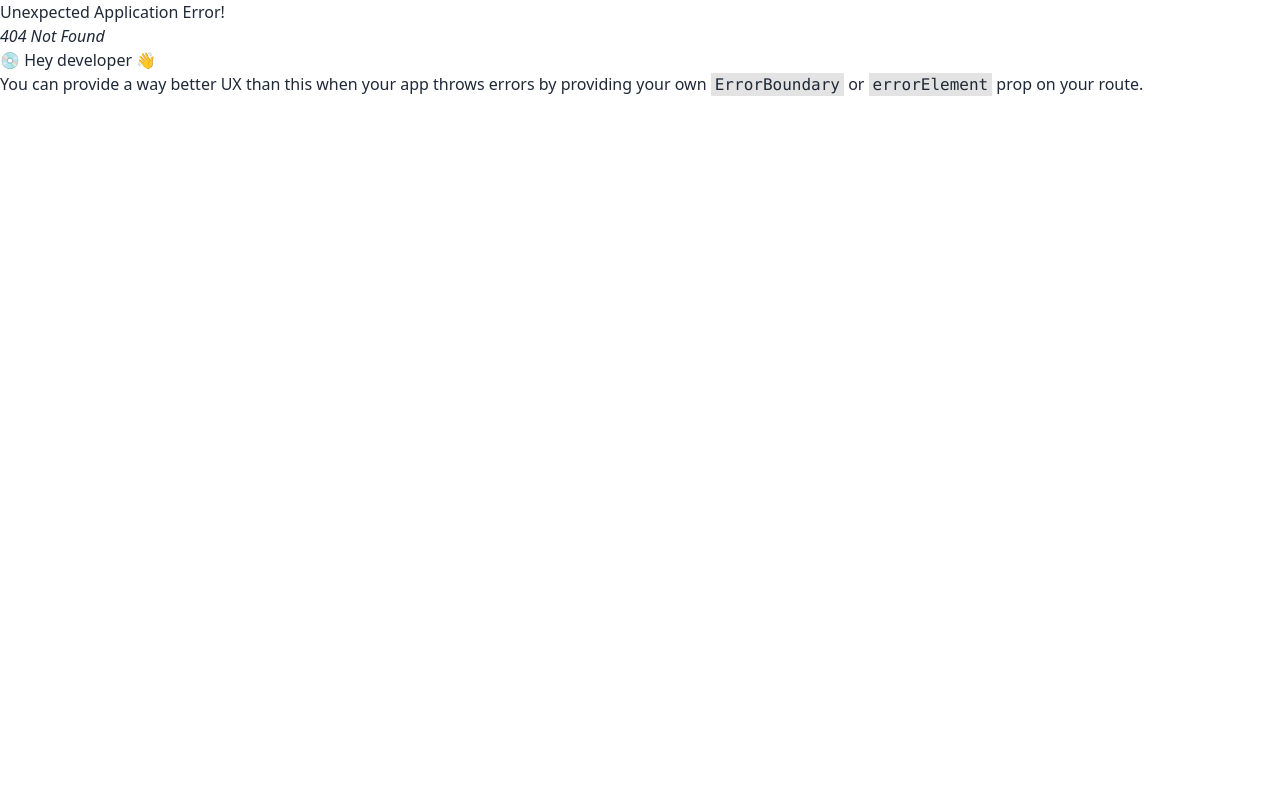
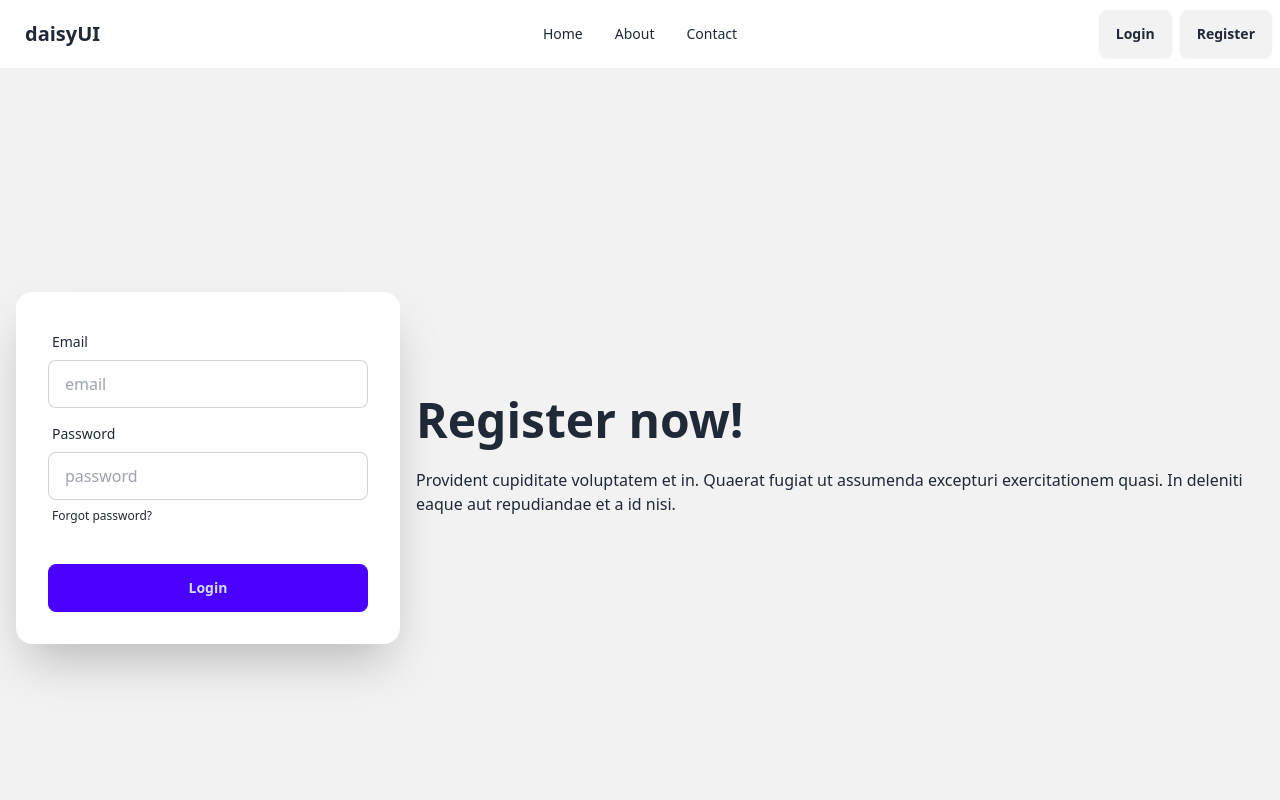
Before and after one commit to SenWan/recipe-share, a React (Vite) app: page /register in a window 1280 px wide. Before the commit this address had no page. Shown: the top 800 px of the page. Built offline with nearby package versions, Linux system fonts and the light colour scheme.

Commit message:
login and register page added

```diff
--- a/src/components/shared/Navbar.jsx
+++ b/src/components/shared/Navbar.jsx
@@ -1,3 +1,5 @@
+import { Link } from "react-router-dom";
+
 const Navbar = () => {
     return (
         <div className="navbar bg-base-100">
@@ -7,36 +9,36 @@
         <svg xmlns="http://www.w3.org/2000/svg" className="h-5 w-5" fill="none" viewBox="0 0 24 24" stroke="currentColor"><path strokeLinecap="round" strokeLinejoin="round" strokeWidth="2" d="M4 6h16M4 12h8m-8 6h16" /></svg>
       </div>
       <ul tabIndex={0} className="menu menu-sm dropdown-content mt-3 z-[1] p-2 shadow bg-base-100 rounded-box w-52">
-        <li><a>Item 1</a></li>
         <li>
-          <a>Parent</a>
-          <ul className="p-2">
-            <li><a>Submenu 1</a></li>
-            <li><a>Submenu 2</a></li>
-          </ul>
+          <Link to={'/'}>Home</Link>
         </li>
-        <li><a>Item 3</a></li>
+        <li>
+          <Link to={'/about'}>About</Link>
+        </li>
+        <li>
+          <Link to={'/contact'}>Contact</Link>
+        </li>
+
       </ul>
     </div>
     <a className="btn btn-ghost text-xl">daisyUI</a>
   </div>
   <div className="navbar-center hidden lg:flex">
     <ul className="menu menu-horizontal px-1">
-      <li><a>Item 1</a></li>
-      <li>
-        <details>
-          <summary>Parent</summary>
-          <ul className="p-2">
-            <li><a>Submenu 1</a></li>
-            <li><a>Submenu 2</a></li>
-          </ul>
-        </details>
-      </li>
-      <li><a>Item 3</a></li>
+    <li>
+          <Link to={'/'}>Home</Link>
+        </li>
+        <li>
+          <Link to={'/about'}>About</Link>
+        </li>
+        <li>
+          <Link to={'/contact'}>Contact</Link>
+        </li>
     </ul>
   </div>
   <div className="navbar-end">
-    <a className="btn">Button</a>
+    <Link to={'/login'} className="btn mr-2">Login</Link>
+    <Link to={'/register'} className="btn">Register</Link>
   </div>
 </div>
     );
--- /dev/null
+++ b/src/pages/Login.jsx
@@ -0,0 +1,36 @@
+const Login = () => {
+    return (
+        <div className="hero min-h-screen bg-base-200">
+  <div className="hero-content flex-col lg:flex-row-reverse">
+    <div className="text-center lg:text-left">
+      <h1 className="text-5xl font-bold">Login now!</h1>
+      <p className="py-6">Provident cupiditate voluptatem et in. Quaerat fugiat ut assumenda excepturi exercitationem quasi. In deleniti eaque aut repudiandae et a id nisi.</p>
+    </div>
+    <div className="card shrink-0 w-full max-w-sm shadow-2xl bg-base-100">
+      <form className="card-body">
+        <div className="form-control">
+          <label className="label">
+            <span className="label-text">Email</span>
+          </label>
+          <input type="email" placeholder="email" className="input input-bordered" required />
+        </div>
+        <div className="form-control">
+          <label className="label">
+            <span className="label-text">Password</span>
+          </label>
+          <input type="password" placeholder="password" className="input input-bordered" required />
+          <label className="label">
+            <a href="#" className="label-text-alt link link-hover">Forgot password?</a>
+          </label>
+        </div>
+        <div className="form-control mt-6">
+          <button className="btn btn-primary">Login</button>
+        </div>
+      </form>
+    </div>
+  </div>
+</div>
+    );
+};
+
+export default Login;
--- /dev/null
+++ b/src/pages/Register.jsx
@@ -0,0 +1,36 @@
+const Register = () => {
+    return (
+        <div className="hero min-h-screen bg-base-200">
+        <div className="hero-content flex-col lg:flex-row-reverse">
+          <div className="text-center lg:text-left">
+            <h1 className="text-5xl font-bold">Register now!</h1>
+            <p className="py-6">Provident cupiditate voluptatem et in. Quaerat fugiat ut assumenda excepturi exercitationem quasi. In deleniti eaque aut repudiandae et a id nisi.</p>
+          </div>
+          <div className="card shrink-0 w-full max-w-sm shadow-2xl bg-base-100">
+            <form className="card-body">
+              <div className="form-control">
+                <label className="label">
+                  <span className="label-text">Email</span>
+                </label>
+                <input type="email" placeholder="email" className="input input-bordered" required />
+              </div>
+              <div className="form-control">
+                <label className="label">
+                  <span className="label-text">Password</span>
+                </label>
+                <input type="password" placeholder="password" className="input input-bordered" required />
+                <label className="label">
+                  <a href="#" className="label-text-alt link link-hover">Forgot password?</a>
+                </label>
+              </div>
+              <div className="form-control mt-6">
+                <button className="btn btn-primary">Login</button>
+              </div>
+            </form>
+          </div>
+        </div>
+      </div>
+    );
+};
+
+export default Register;
```
Also changed, not shown: src/routes/Routes.jsx (+11 -1 lines).
